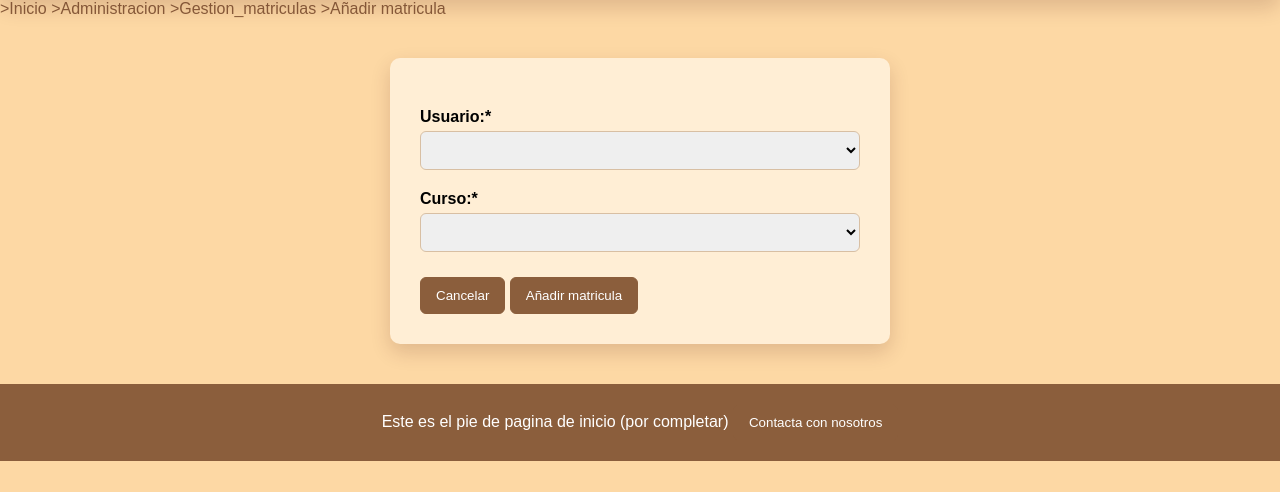
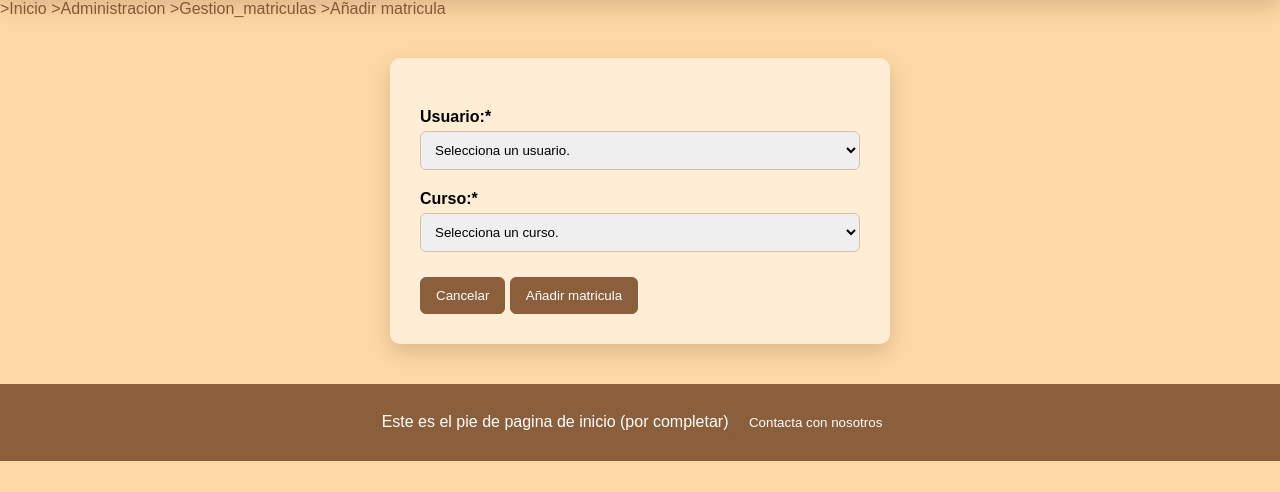
Before and after one commit to MarmanCreator/Practica_AW, a web app: file views/crud/anyadir_matricula.html in a window 1280 px wide. Shown: the part 139-631 px from the top of the page. Run offline with its HTML, style and script files only (its server is not run), Linux system fonts and the light colour scheme; lists and menus that the app fills with data are empty.

Commit message:
Mas pequeños cambios corrigiendo cosas

```diff
--- a/views/crud/anyadir_curso.html
+++ b/views/crud/anyadir_curso.html
@@ -80,12 +80,12 @@
 
         <label for="id_aula">Id del aula asignada:*</label>
         <select id="id_aula" name="id_aula" required>
-            <option value="" selected>Selecciona un aula</option>
+             <option value="" disabled selected>Selecciona un aula</option>
         </select>
 
         <label for="id_docente">Id del docente asignado:*</label>
         <select id="id_docente" name="id_docente" required>
-            <option value="" selected>Selecciona un docente</option>
+             <option value="" disabled selected>Selecciona un docente</option>
         </select>
 
         <label for="dias">Días:*</label>
--- a/views/crud/anyadir_matricula.html
+++ b/views/crud/anyadir_matricula.html
@@ -62,10 +62,14 @@
         <!-- Aqui importante añadir el atributo id ="nombre" para que el input pille la etiqueta. -->
 
         <label for="usuario">Usuario:*</label>
-        <select id="usuario" name="usuario" required></select>
+        <select id="usuario" name="usuario" required>
+            <option value="" disabled selected>Selecciona un usuario.</option>
+        </select>
 
         <label for="curso">Curso:*</label>
-        <select id="curso" name="curso" required></select>
+        <select id="curso" name="curso" required>
+            <option value="" disabled selected>Selecciona un curso.</option>
+        </select>
 
         <button type="button" onclick="window.location.href='../gestiones_administrador/gestion_matriculas.html'">Cancelar</button>
         <button type="submit">Añadir matricula</button>
```
